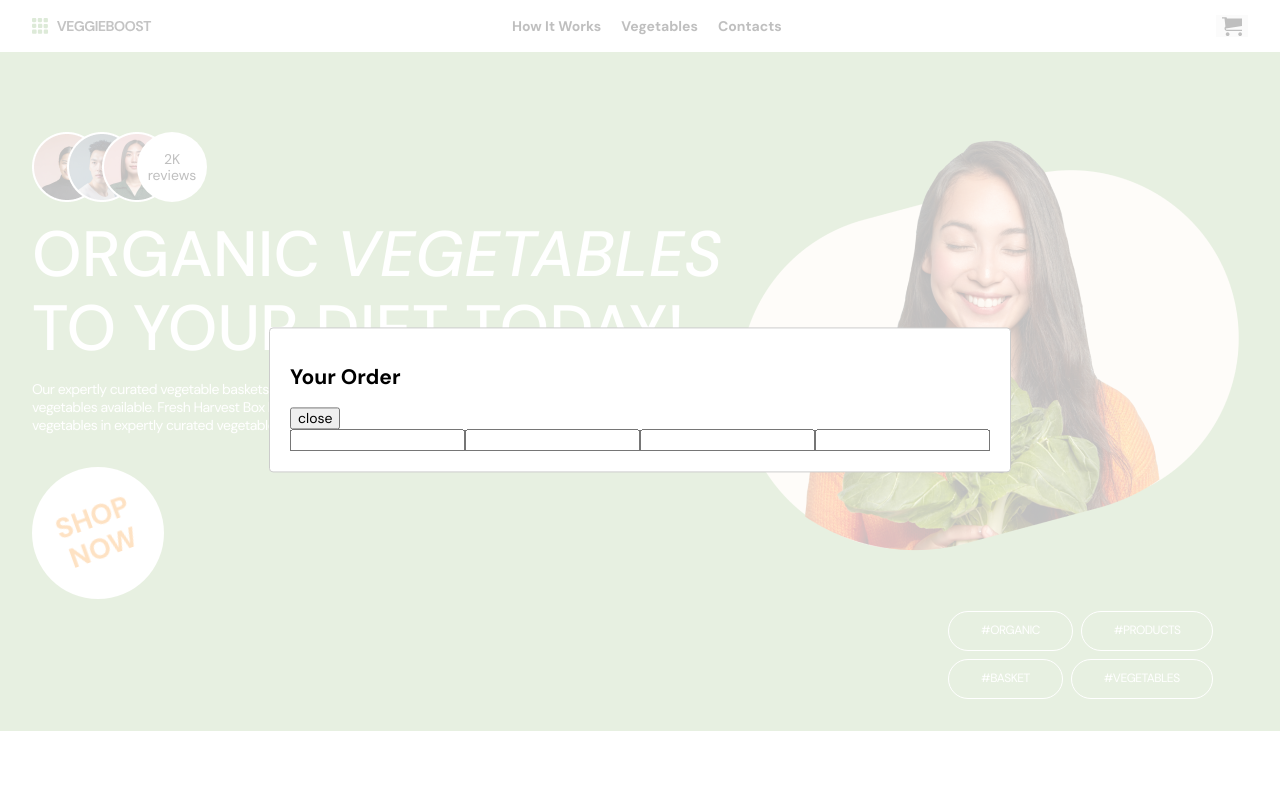
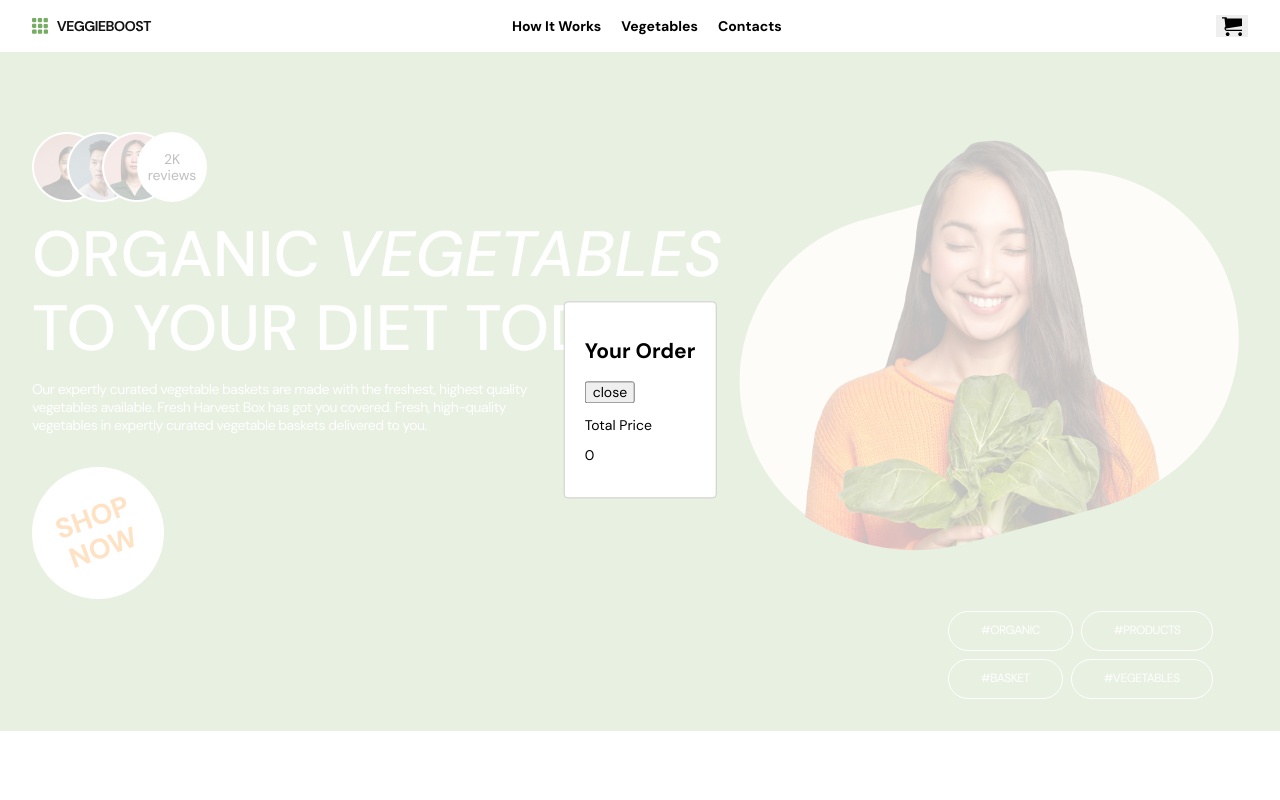
Before and after one commit to VtoryhinVV/veggieboost, a React (Vite) app: page / in a window 1280 px wide. Both pictures are taken after a click on the button 1232 px from the left and 26 px from the top of the page. Shown: the top 800 px of the page. Built offline with nearby package versions, Linux system fonts and the light colour scheme.

Commit message:
add function order

```diff
--- a/src/App.jsx
+++ b/src/App.jsx
@@ -30,20 +30,47 @@ function App() {
   function handleDeleteProd(prod) {
     setOrderList(orderList.filter((option) => option.name !== prod.name));
   }
+
+  function handleChangeWeight(name, weight) {
+    const updatedItems = orderList.map((item) =>
+      item.name === name ? { ...item, weightOrder: weight } : item
+    );
+    setOrderList(updatedItems);
+  }
+  function order(name) {
+    if (orderList.find((prod) => prod.name === name)) {
+      return true;
+    }
+    return false;
+  }
+
   return (
     <>
       <Header openModal={openModal} amount={orderList.length} />
       <Routes>
-        <Route path="/" element={<Home addProd={addProductToList} />} />
+        <Route
+          path="/"
+          element={<Home addProd={addProductToList} orderList={order} />}
+        />
         <Route path="/how_it_works" element={<HowItWorksPage />} />
         <Route
           path="/products"
-          element={<VegetablesPage addProd={addProductToList} />}
+          element={
+            <VegetablesPage addProd={addProductToList} orderList={order} />
+          }
         />
         <Route path="/contacts" element={<ContactPage />} />
-        <Route path="*" element={<Home addProd={addProductToList} />} />
+        <Route
+          path="*"
+          element={<Home addProd={addProductToList} orderList={order} />}
+        />
       </Routes>
-      <ModalOrder close={closeModal} status={modalIsOpen} list={orderList} />
+      <ModalOrder
+        close={closeModal}
+        status={modalIsOpen}
+        list={orderList}
+        handleChangeWeight={handleChangeWeight}
+      />
       <Footer />
     </>
   );
--- a/src/components/header/header.module.css
+++ b/src/components/header/header.module.css
@@ -1,5 +1,6 @@
 .header {
   position: fixed;
+  z-index: 500;
   background-color: white;
   width: 100%;
 }
@@ -57,7 +58,8 @@
   gap: 20px;
   flex-direction: column;
   align-items: center;
-
+  position: relative;
+  z-index: 600;
   a {
     text-decoration: none;
 
@@ -85,7 +87,7 @@
   border: none;
   cursor: pointer;
   position: relative;
-  @media screen and (min-width: 768px) {
+  @media screen and (min-width: 500px) {
     display: flex;
     transition: fill 250ms linear;
     &:hover,
--- a/src/components/hero/hero.module.css
+++ b/src/components/hero/hero.module.css
@@ -9,8 +9,9 @@
   }
 }
 .hero {
-  padding-top: 32px;
+  padding-top: 72px;
   padding-bottom: 32px;
+
   @media screen and (min-width: 768px) {
     padding-top: 64px;
   }
--- a/src/components/modal/modalOrder.jsx
+++ b/src/components/modal/modalOrder.jsx
@@ -1,5 +1,5 @@
-import { useState } from "react";
-
+import { useEffect, useState } from "react";
+import { useFormik } from "formik";
 import Modal from "react-modal";
 
 const customStyles = {
@@ -15,7 +15,34 @@ const customStyles = {
 
 Modal.setAppElement("#root");
 
-export default function ModalOrder({ close, status, list }) {
+export default function ModalOrder({
+  close,
+  status,
+  list = [],
+  handleChangeWeight,
+}) {
+  function handleChange(ev) {
+    const { id, value } = ev.target;
+    handleChangeWeight(id, value);
+  }
+
+  function totalPrice() {
+    return list.reduce((acc, prod) => acc + prod.price * prod.weightOrder, 0);
+  }
+
+  // const initialValues = {
+  //   name: "",
+  //   email: "",
+  //   phone: "",
+  //   text: "",
+  // };
+  // const formik = useFormik({
+  //   initialValues,
+  //   onSubmit: (values) => {
+  //     alert(JSON.stringify(values, null, 2));
+  //   },
+  // });
+
   return (
     <Modal
       isOpen={status}
@@ -26,16 +53,34 @@ export default function ModalOrder({ close, status, list }) {
     >
       <h2>Your Order</h2>
       <button onClick={close}>close</button>
-      {list &&
-        list.map((info, idx) => {
-          return <div key={idx}>{info.name}</div>;
-        })}
-      <form>
-        <input />
-        <input />
-        <input />
-        <input />
-      </form>
+      {list && (
+        <>
+          <ul>
+            {list.map((info, idx) => {
+              return (
+                <li key={idx}>
+                  <label htmlFor={info.name}>{info.name}</label>
+                  <input
+                    id={info.name}
+                    type="number"
+                    placeholder={info.weightOrder}
+                    onChange={handleChange}
+                  />
+                  <p>{info.price}</p>
+                </li>
+              );
+            })}
+          </ul>
+          <div>
+            <p>Total Price</p>
+            <p>{totalPrice()}</p>
+          </div>
+        </>
+      )}
+      {/*
+      <form onSubmit={formik.handleSubmit}>
+        <button type="submit">Submit</button>
+      </form> */}
     </Modal>
   );
 }
--- a/src/components/productList/productList.jsx
+++ b/src/components/productList/productList.jsx
@@ -2,7 +2,7 @@ import { data } from "../../data/data";
 import ProductCard from "../productСard/productСard";
 import css from "./productList.module.css";
 
-export default function ProductList({ add }) {
+export default function ProductList({ add, orderList = {} }) {
   return (
     <section className={css.productList}>
       <div className="container">
@@ -16,7 +16,14 @@ export default function ProductList({ add }) {
         </div>
         <ul className={css.productList___products}>
           {data.map((info, idx) => {
-            return <ProductCard key={idx} product={info} handleAdd={add} />;
+            return (
+              <ProductCard
+                key={idx}
+                product={info}
+                handleAdd={add}
+                accent={orderList}
+              />
+            );
           })}
         </ul>
         <button type="submit" className={css.productList___orderBtn}>
--- a/src/components/productСard/productCard.module.css
+++ b/src/components/productСard/productCard.module.css
@@ -4,6 +4,7 @@
   display: flex;
   flex-direction: column;
   justify-content: space-between;
+  border: 1px solid transparent;
   h3 {
     margin: 0 0 8px;
     font-size: 32px;
@@ -28,3 +29,7 @@
   font-weight: 500;
   margin: 0;
 }
+
+.isOutlined {
+  border-color: green;
+}
--- a/src/components/productСard/productСard.jsx
+++ b/src/components/productСard/productСard.jsx
@@ -1,8 +1,12 @@
+import clsx from "clsx";
 import css from "./productCard.module.css";
 
-export default function ProductCard({ product, handleAdd }) {
+export default function ProductCard({ product, handleAdd, accent }) {
   return (
-    <li className={css.card} onClick={() => handleAdd(product)}>
+    <li
+      className={clsx(css.card, { [css.isOutlined]: accent(product.name) })}
+      onClick={() => handleAdd({ ...product, weightOrder: 1 })}
+    >
       <div>
         <h3>{product.name}</h3>
         <p className={css.card___type}>{product.type}</p>
--- a/src/pages/HomePage.jsx
+++ b/src/pages/HomePage.jsx
@@ -6,13 +6,13 @@ import OrderCall from "../components/orderCall/orderCall";
 import ProductList from "../components/productList/productList";
 import Shipping from "../components/shipping/shipping";
 
-export default function Home({ addProd }) {
+export default function Home({ addProd, orderList }) {
   return (
     <>
       <Hero />
       <EasyStep />
       <Banner />
-      <ProductList add={addProd} />
+      <ProductList add={addProd} orderList={orderList} />
       <Shipping />
       <OrderCall />
       <ModalOrder />
--- a/src/pages/Vegetables.jsx
+++ b/src/pages/Vegetables.jsx
@@ -1,9 +1,9 @@
 import ProductList from "../components/productList/productList";
 
-export default function VegetablesPage({ addProd }) {
+export default function VegetablesPage({ addProd, orderList }) {
   return (
     <>
-      <ProductList add={addProd} />
+      <ProductList add={addProd} orderList={orderList} />
     </>
   );
 }
```
